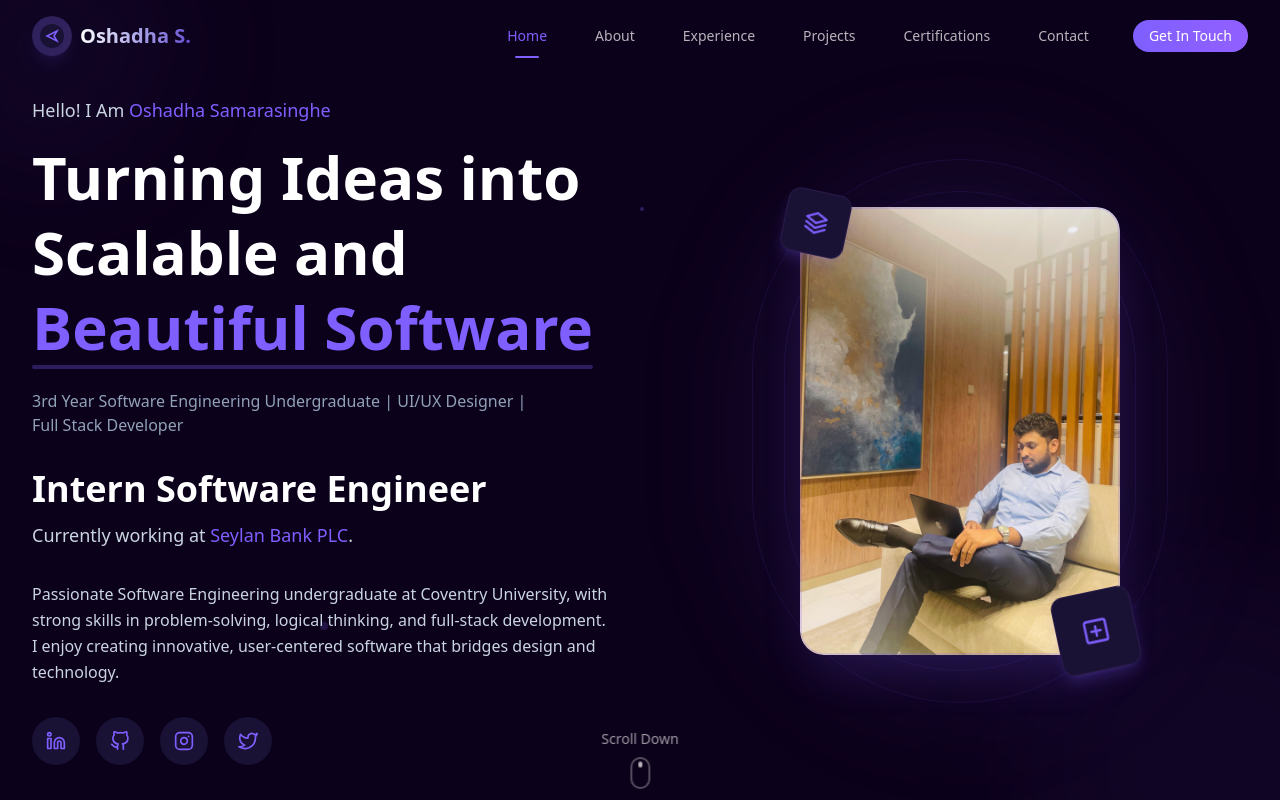
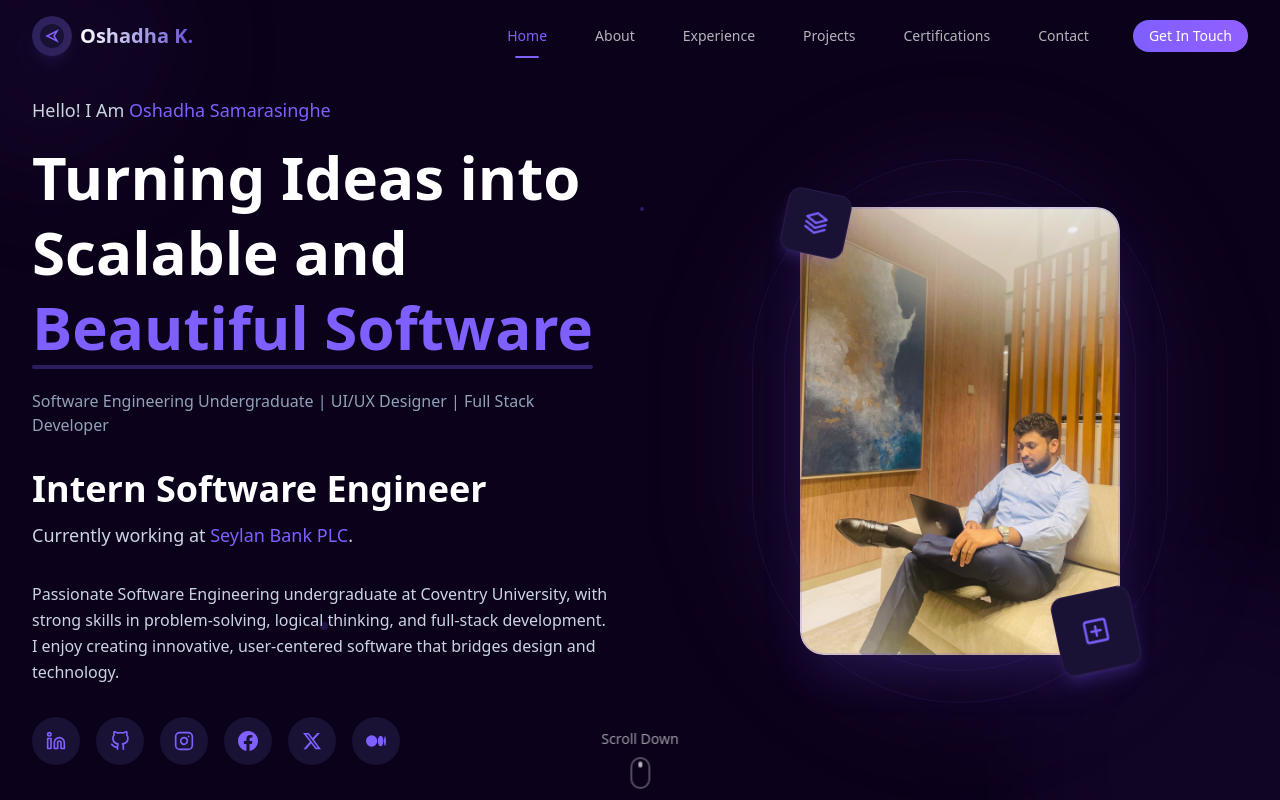
Before and after one commit to OKSamarasinghe/Oshadha_K_Portfolio, a React (Vite) app in the folder oshadha-k-portfolio/: page / in a window 1280 px wide. Shown: the top 800 px of the page. Built offline with nearby package versions, Linux system fonts and the light colour scheme.

Commit message:
Update links

```diff
--- a/oshadha-k-portfolio/src/components/Contact.jsx
+++ b/oshadha-k-portfolio/src/components/Contact.jsx
@@ -8,10 +8,17 @@
           Let's build something <span className="text-[#7F5FFF] font-medium">impactful together</span> — feel free to reach out! Whether you have a project in mind or just want to connect, I'd love to hear from you.
         </p>
 
-        <div className="text-center mb-12">
-          <a href="mailto:oshadakaveensamarasinghe@gmail.com" className="text-lg text-slate-300 hover:text-[#7F5FFF] transition duration-300">
-            oshadakaveensamarasinghe@gmail.com
-          </a>
+        <div className="text-center mb-12 space-y-2">
+          <div>
+            <a href="mailto:oshadakaveensamarasinghe@gmail.com" className="text-lg text-slate-300 hover:text-[#7F5FFF] transition duration-300">
+              oshadakaveensamarasinghe@gmail.com
+            </a>
+          </div>
+          <div>
+            <a href="tel:+94766392356" className="text-lg text-slate-300 hover:text-[#7F5FFF] transition duration-300">
+              +94 76-639-2356
+            </a>
+          </div>
         </div>
             <form className="space-y-6 bg-[#1A1235] border border-[#2A1B4A] rounded-xl p-6 md:p-8">
           <div className="grid grid-cols-1 md:grid-cols-2 gap-6">
@@ -87,6 +94,26 @@
               <path d="M4.98 3.5c0 1.381-1.11 2.5-2.48 2.5s-2.48-1.119-2.48-2.5c0-1.38 1.11-2.5 2.48-2.5s2.48 1.12 2.48 2.5zm.02 4.5h-5v16h5v-16zm7.982 0h-4.968v16h4.969v-8.399c0-4.67 6.029-5.052 6.029 0v8.399h4.988v-10.131c0-7.88-8.922-7.593-11.018-3.714v-2.155z"/>
             </svg>
           </a>
+          <a href="https://www.instagram.com/oshadha_k/" target="_blank" rel="noopener noreferrer" className="text-slate-300 hover:text-[#7F5FFF] transition duration-300">
+            <svg xmlns="http://www.w3.org/2000/svg" className="h-6 w-6" fill="currentColor" viewBox="0 0 24 24">
+              <path d="M12 2.163c3.204 0 3.584.012 4.85.07 3.252.148 4.771 1.691 4.919 4.919.058 1.265.069 1.645.069 4.849 0 3.205-.012 3.584-.069 4.849-.149 3.225-1.664 4.771-4.919 4.919-1.266.058-1.644.07-4.85.07-3.204 0-3.584-.012-4.849-.07-3.26-.149-4.771-1.699-4.919-4.92-.058-1.265-.07-1.644-.07-4.849 0-3.204.013-3.583.07-4.849.149-3.227 1.664-4.771 4.919-4.919 1.266-.057 1.645-.069 4.849-.069zm0-2.163c-3.259 0-3.667.014-4.947.072-4.358.2-6.78 2.618-6.98 6.98-.059 1.281-.073 1.689-.073 4.948 0 3.259.014 3.668.072 4.948.2 4.358 2.618 6.78 6.98 6.98 1.281.058 1.689.072 4.948.072 3.259 0 3.668-.014 4.948-.072 4.354-.2 6.782-2.618 6.979-6.98.059-1.28.073-1.689.073-4.948 0-3.259-.014-3.667-.072-4.947-.196-4.354-2.617-6.78-6.979-6.98-1.281-.059-1.69-.073-4.949-.073zm0 5.838c-3.403 0-6.162 2.759-6.162 6.162s2.759 6.163 6.162 6.163 6.162-2.759 6.162-6.163c0-3.403-2.759-6.162-6.162-6.162zm0 10.162c-2.209 0-4-1.79-4-4 0-2.209 1.791-4 4-4s4 1.791 4 4c0 2.21-1.791 4-4 4zm6.406-11.845c-.796 0-1.441.645-1.441 1.44s.645 1.44 1.441 1.44c.795 0 1.439-.645 1.439-1.44s-.644-1.44-1.439-1.44z"/>
+            </svg>
+          </a>
+          <a href="https://www.facebook.com/oshadha.samarasinghe.7" target="_blank" rel="noopener noreferrer" className="text-slate-300 hover:text-[#7F5FFF] transition duration-300">
+            <svg xmlns="http://www.w3.org/2000/svg" className="h-6 w-6" fill="currentColor" viewBox="0 0 24 24">
+              <path d="M24 12.073c0-6.627-5.373-12-12-12s-12 5.373-12 12c0 5.99 4.388 10.954 10.125 11.854v-8.385H7.078v-3.47h3.047V9.43c0-3.007 1.792-4.669 4.533-4.669 1.312 0 2.686.235 2.686.235v2.953H15.83c-1.491 0-1.956.925-1.956 1.874v2.25h3.328l-.532 3.47h-2.796v8.385C19.612 23.027 24 18.062 24 12.073z"/>
+            </svg>
+          </a>
+          <a href="https://x.com/oshadha_k" target="_blank" rel="noopener noreferrer" className="text-slate-300 hover:text-[#7F5FFF] transition duration-300">
+            <svg xmlns="http://www.w3.org/2000/svg" className="h-6 w-6" fill="currentColor" viewBox="0 0 24 24">
+              <path d="M18.244 2.25h3.308l-7.227 8.26 8.502 11.24H16.17l-5.214-6.817L4.99 21.75H1.68l7.73-8.835L1.254 2.25H8.08l4.713 6.231zm-1.161 17.52h1.833L7.084 4.126H5.117z"/>
+            </svg>
+          </a>
+          <a href="https://medium.com/@oshadha_k" target="_blank" rel="noopener noreferrer" className="text-slate-300 hover:text-[#7F5FFF] transition duration-300">
+            <svg xmlns="http://www.w3.org/2000/svg" className="h-6 w-6" fill="currentColor" viewBox="0 0 24 24">
+              <path d="M13.54 12a6.8 6.8 0 01-6.77 6.82A6.8 6.8 0 010 12a6.8 6.8 0 016.77-6.82A6.8 6.8 0 0113.54 12zM20.96 12c0 3.54-1.51 6.42-3.38 6.42-1.87 0-3.39-2.88-3.39-6.42s1.52-6.42 3.39-6.42 3.38 2.88 3.38 6.42M24 12c0 3.17-.53 5.75-1.19 5.75-.66 0-1.19-2.58-1.19-5.75s.53-5.75 1.19-5.75C23.47 6.25 24 8.83 24 12z"/>
+            </svg>
+          </a>
         </div>
       </div>
     </div>
--- a/oshadha-k-portfolio/src/components/Hero.jsx
+++ b/oshadha-k-portfolio/src/components/Hero.jsx
@@ -38,7 +38,7 @@
               </h1>
 
               <p className="text-slate-400 text-sm md:text-base mb-8 animate-fadeIn max-w-lg mx-auto lg:mx-0" style={{ animationDelay: '400ms' }}>
-                3rd Year Software Engineering Undergraduate | UI/UX Designer | Full Stack Developer
+                Software Engineering Undergraduate | UI/UX Designer | Full Stack Developer
               </p>
 
               <div className="mb-8 animate-fadeIn" style={{ animationDelay: '500ms' }}>
@@ -59,7 +59,7 @@
               </div>
 
               {/* Social Links */}
-              <div className="flex items-center justify-center lg:justify-start gap-4 animate-fadeIn" style={{ animationDelay: '700ms' }}>
+              <div className="flex items-center justify-center lg:justify-start gap-4 animate-fadeIn flex-wrap" style={{ animationDelay: '700ms' }}>
                 <a href="https://www.linkedin.com/in/oshadha-samarasinghe" target="_blank" rel="noopener noreferrer" className="w-12 h-12 rounded-full bg-[#1A1235] hover:bg-[#2A1B4A] flex items-center justify-center transition-all duration-300 hover:-translate-y-1 hover:scale-110">
                   <svg xmlns="http://www.w3.org/2000/svg" width="20" height="20" viewBox="0 0 24 24" fill="none" stroke="currentColor" strokeWidth="2" strokeLinecap="round" strokeLinejoin="round" className="text-[#7F5FFF]">
                     <path d="M16 8a6 6 0 0 1 6 6v7h-4v-7a2 2 0 0 0-2-2 2 2 0 0 0-2 2v7h-4v-7a6 6 0 0 1 6-6z"></path>
@@ -72,16 +72,26 @@
                     <path d="M9 19c-5 1.5-5-2.5-7-3m14 6v-3.87a3.37 3.37 0 0 0-.94-2.61c3.14-.35 6.44-1.54 6.44-7A5.44 5.44 0 0 0 20 4.77 5.07 5.07 0 0 0 19.91 1S18.73.65 16 2.48a13.38 13.38 0 0 0-7 0C6.27.65 5.09 1 5.09 1A5.07 5.07 0 0 0 5 4.77a5.44 5.44 0 0 0-1.5 3.78c0 5.42 3.3 6.61 6.44 7A3.37 3.37 0 0 0 9 18.13V22"></path>
                   </svg>
                 </a>
-                <a href="#" className="w-12 h-12 rounded-full bg-[#1A1235] hover:bg-[#2A1B4A] flex items-center justify-center transition-all duration-300 hover:-translate-y-1 hover:scale-110">
+                <a href="https://www.instagram.com/oshadha_k/" target="_blank" rel="noopener noreferrer" className="w-12 h-12 rounded-full bg-[#1A1235] hover:bg-[#2A1B4A] flex items-center justify-center transition-all duration-300 hover:-translate-y-1 hover:scale-110">
                   <svg xmlns="http://www.w3.org/2000/svg" width="20" height="20" viewBox="0 0 24 24" fill="none" stroke="currentColor" strokeWidth="2" strokeLinecap="round" strokeLinejoin="round" className="text-[#7F5FFF]">
                     <rect x="2" y="2" width="20" height="20" rx="5" ry="5"></rect>
                     <path d="M16 11.37A4 4 0 1 1 12.63 8 4 4 0 0 1 16 11.37z"></path>
                     <line x1="17.5" y1="6.5" x2="17.51" y2="6.5"></line>
                   </svg>
                 </a>
-                <a href="#" className="w-12 h-12 rounded-full bg-[#1A1235] hover:bg-[#2A1B4A] flex items-center justify-center transition-all duration-300 hover:-translate-y-1 hover:scale-110">
-                  <svg xmlns="http://www.w3.org/2000/svg" width="20" height="20" viewBox="0 0 24 24" fill="none" stroke="currentColor" strokeWidth="2" strokeLinecap="round" strokeLinejoin="round" className="text-[#7F5FFF]">
-                    <path d="M23 3a10.9 10.9 0 0 1-3.14 1.53 4.48 4.48 0 0 0-7.86 3v1A10.66 10.66 0 0 1 3 4s-4 9 5 13a11.64 11.64 0 0 1-7 2c9 5 20 0 20-11.5a4.5 4.5 0 0 0-.08-.83A7.72 7.72 0 0 0 23 3z"></path>
+                <a href="https://www.facebook.com/oshadha.samarasinghe.7" target="_blank" rel="noopener noreferrer" className="w-12 h-12 rounded-full bg-[#1A1235] hover:bg-[#2A1B4A] flex items-center justify-center transition-all duration-300 hover:-translate-y-1 hover:scale-110">
+                  <svg xmlns="http://www.w3.org/2000/svg" width="20" height="20" viewBox="0 0 24 24" fill="currentColor" className="text-[#7F5FFF]">
+                    <path d="M24 12.073c0-6.627-5.373-12-12-12s-12 5.373-12 12c0 5.99 4.388 10.954 10.125 11.854v-8.385H7.078v-3.47h3.047V9.43c0-3.007 1.792-4.669 4.533-4.669 1.312 0 2.686.235 2.686.235v2.953H15.83c-1.491 0-1.956.925-1.956 1.874v2.25h3.328l-.532 3.47h-2.796v8.385C19.612 23.027 24 18.062 24 12.073z"/>
+                  </svg>
+                </a>
+                <a href="https://x.com/oshadha_k" target="_blank" rel="noopener noreferrer" className="w-12 h-12 rounded-full bg-[#1A1235] hover:bg-[#2A1B4A] flex items-center justify-center transition-all duration-300 hover:-translate-y-1 hover:scale-110">
+                  <svg xmlns="http://www.w3.org/2000/svg" width="20" height="20" viewBox="0 0 24 24" fill="currentColor" className="text-[#7F5FFF]">
+                    <path d="M18.244 2.25h3.308l-7.227 8.26 8.502 11.24H16.17l-5.214-6.817L4.99 21.75H1.68l7.73-8.835L1.254 2.25H8.08l4.713 6.231zm-1.161 17.52h1.833L7.084 4.126H5.117z"/>
+                  </svg>
+                </a>
+                <a href="https://medium.com/@oshadha_k" target="_blank" rel="noopener noreferrer" className="w-12 h-12 rounded-full bg-[#1A1235] hover:bg-[#2A1B4A] flex items-center justify-center transition-all duration-300 hover:-translate-y-1 hover:scale-110">
+                  <svg xmlns="http://www.w3.org/2000/svg" width="20" height="20" viewBox="0 0 24 24" fill="currentColor" className="text-[#7F5FFF]">
+                    <path d="M13.54 12a6.8 6.8 0 01-6.77 6.82A6.8 6.8 0 010 12a6.8 6.8 0 016.77-6.82A6.8 6.8 0 0113.54 12zM20.96 12c0 3.54-1.51 6.42-3.38 6.42-1.87 0-3.39-2.88-3.39-6.42s1.52-6.42 3.39-6.42 3.38 2.88 3.38 6.42M24 12c0 3.17-.53 5.75-1.19 5.75-.66 0-1.19-2.58-1.19-5.75s.53-5.75 1.19-5.75C23.47 6.25 24 8.83 24 12z"/>
                   </svg>
                 </a>
               </div>
--- a/oshadha-k-portfolio/src/components/Navbar.jsx
+++ b/oshadha-k-portfolio/src/components/Navbar.jsx
@@ -118,7 +118,7 @@
           </div>
           <div className="relative">
             <span className="text-xl font-bold bg-gradient-to-r from-white to-[#7F5FFF]/80 bg-clip-text text-transparent whitespace-nowrap">
-              Oshadha S.
+              Oshadha K.
             </span>
             <span className="absolute -bottom-1 left-0 w-0 h-0.5 bg-gradient-to-r from-[#7F5FFF] to-[#925FFF] group-hover:w-full transition-all duration-300 rounded-full"></span>
           </div>
```
Also changed, not shown: oshadha-k-portfolio/src/components/Footer.jsx (+30 -2 lines).
